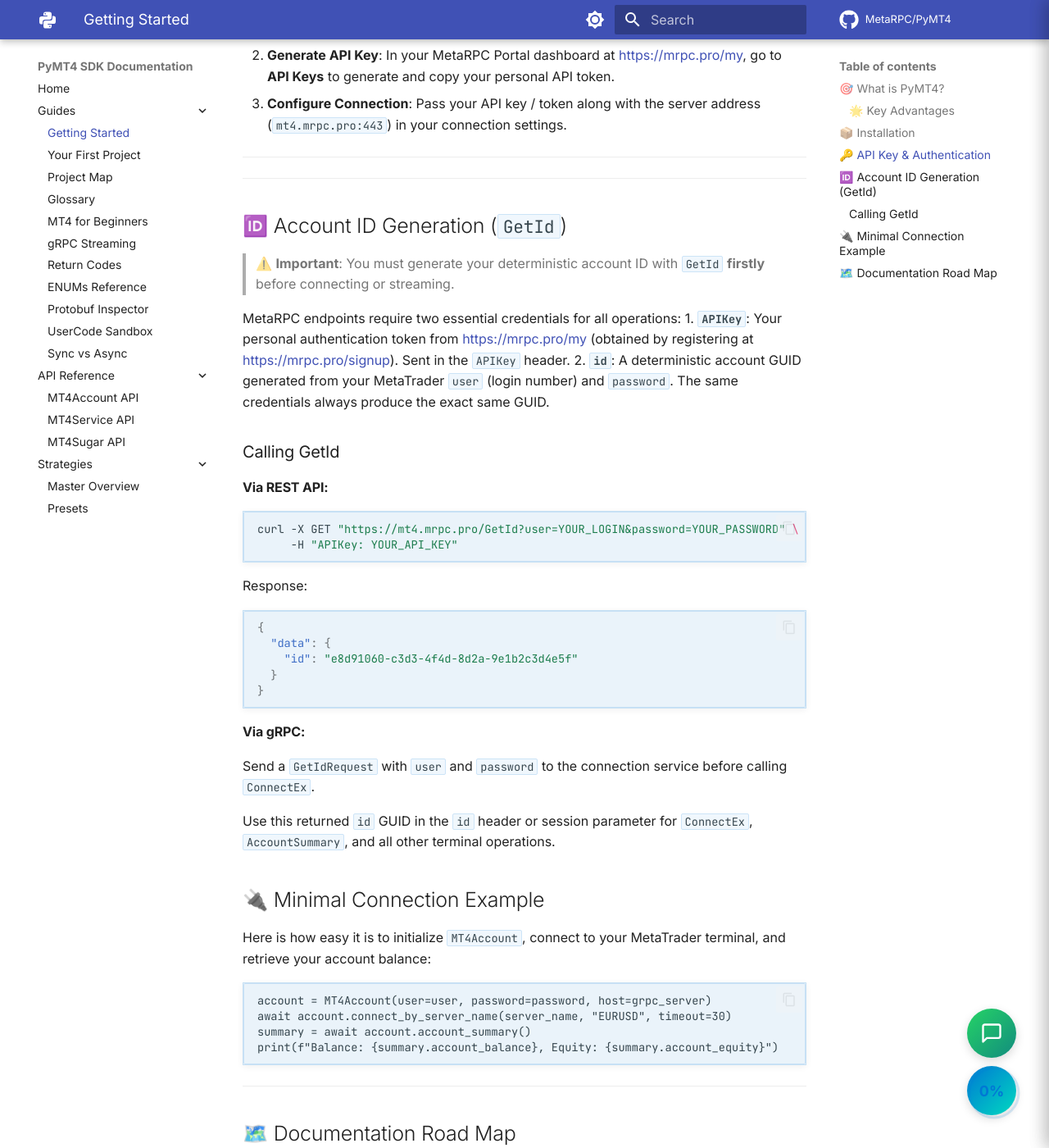
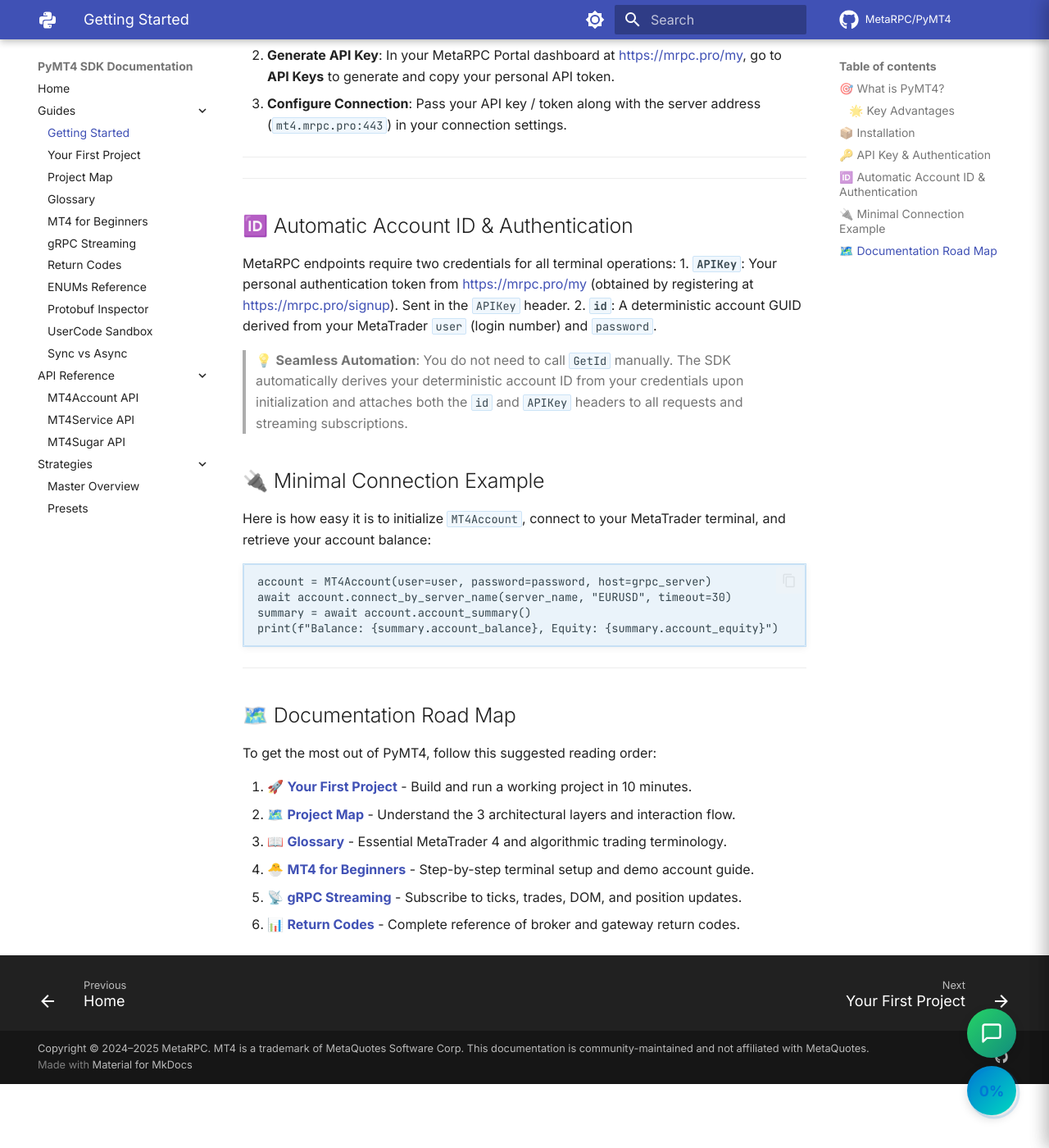
Before and after one commit to MetaRPC/PyMT4, an MkDocs documentation site: the page built from docs/All_Guides/GETTING_STARTED.md, in a window 1280 px wide and 1400 px high, scrolled down 1071 px. Shown: the whole window at 82% size. Built offline with MkDocs 1.6.1 and Material for MkDocs 9.7.7, drawn with Linux system fonts in a browser that asks for light colours; comment, search, counter and statistics services are not loaded.

Commit message:
feat: automate GetId and support apiKey in Account constructor

````diff
--- a/docs/All_Guides/GETTING_STARTED.md
+++ b/docs/All_Guides/GETTING_STARTED.md
@@ -39,35 +39,13 @@
 
 ---
 
-## 🆔 Account ID Generation (`GetId`)
+## 🆔 Automatic Account ID & Authentication
 
-> ⚠️ **Important**: You must generate your deterministic account ID with `GetId` **firstly** before connecting or streaming.
+MetaRPC endpoints require two credentials for all terminal operations:
+1. **`APIKey`**: Your personal authentication token from [https://mrpc.pro/my](https://mrpc.pro/my) (obtained by registering at [https://mrpc.pro/signup](https://mrpc.pro/signup)). Sent in the `APIKey` header.
+2. **`id`**: A deterministic account GUID derived from your MetaTrader `user` (login number) and `password`.
 
-MetaRPC endpoints require two essential credentials for all operations:
-1. **`APIKey`**: Your personal authentication token from [https://mrpc.pro/my](https://mrpc.pro/my) (obtained by registering at [https://mrpc.pro/signup](https://mrpc.pro/signup)). Sent in the `APIKey` header.
-2. **`id`**: A deterministic account GUID generated from your MetaTrader `user` (login number) and `password`. The same credentials always produce the exact same GUID.
-
-### Calling GetId
-
-#### Via REST API:
-```bash
-curl -X GET "https://mt4.mrpc.pro/GetId?user=YOUR_LOGIN&password=YOUR_PASSWORD" \
-     -H "APIKey: YOUR_API_KEY"
-```
-
-Response:
-```json
-{
-  "data": {
-    "id": "e8d91060-c3d3-4f4d-8d2a-9e1b2c3d4e5f"
-  }
-}
-```
-
-#### Via gRPC:
-Send a `GetIdRequest` with `user` and `password` to the connection service before calling `ConnectEx`.
-
-Use this returned `id` GUID in the `id` header or session parameter for `ConnectEx`, `AccountSummary`, and all other terminal operations.
+> 💡 **Seamless Automation**: You do not need to call `GetId` manually. The SDK automatically derives your deterministic account ID from your credentials upon initialization and attaches both the `id` and `APIKey` headers to all requests and streaming subscriptions.
 
 ## 🔌 Minimal Connection Example
 
````
Also changed, not shown: README.md (+5 -21 lines), docs/All_Guides/Your_First_Project.md (+5 -20 lines), 2 other files.
